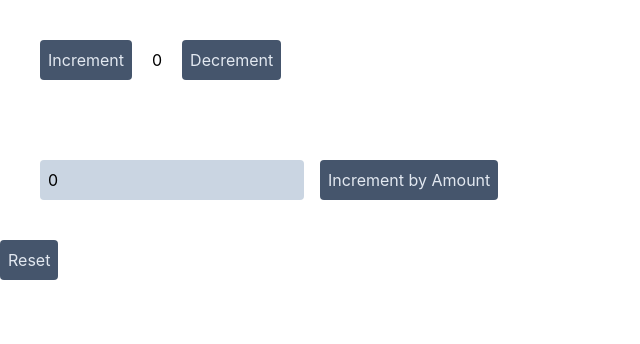
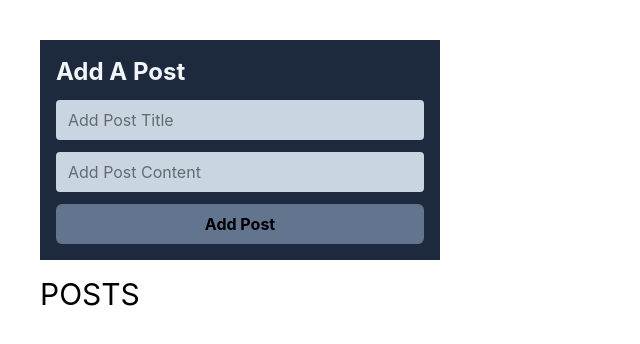
Before and after one commit to iToussaint/learn-redux, a React (Create React App) app: page / in a window 1280 px wide. Shown: the top 344 px of the page, without its empty margins (0-640 px from the left). Built offline with nearby package versions, Linux system fonts and the light colour scheme.

Commit message:
ft/ Improve the posts manager with redux toolkit

```diff
--- a/src/App.js
+++ b/src/App.js
@@ -1,10 +1,10 @@
 import "./App.css";
-import Counter from "./features/counter/Counter";
+import Posts from "./features/posts/Posts";
 
 function App() {
   return (
-    <div>
-      <Counter />
+    <div className="p-10">
+      <Posts />
     </div>
   );
 }
--- a/src/app/store.js
+++ b/src/app/store.js
@@ -1,9 +1,11 @@
 import { configureStore } from "@reduxjs/toolkit";
 import counterReducer from "./../features/counter/counterSlice";
+import postsReducer from "./../features/posts/postsSlice";
 
 const store = configureStore({
   reducer: {
     counter: counterReducer,
+    posts: postsReducer,
   },
 });
 
--- /dev/null
+++ b/src/features/posts/AddPost.jsx
@@ -0,0 +1,55 @@
+import { useState } from "react";
+import { useDispatch } from "react-redux";
+import { postsActions } from "./postsSlice";
+
+function AddPost() {
+  const [postTitle, setPostTitle] = useState("");
+  const [postContent, setPostContent] = useState("");
+  const dispatch = useDispatch();
+
+  function handleSubmit(event) {
+    event.preventDefault();
+    dispatch(postsActions.postAdded({
+      title: postTitle,
+      content: postContent,
+    }));
+  }
+
+  function handlePostTitleTyped(event) {
+    setPostTitle(event.target.value);
+  }
+
+  function handlePostContentTyped(event) {
+    setPostContent(event.target.value);
+  }
+
+  return (
+    <form
+      action=""
+      onSubmit={handleSubmit}
+      className="flex flex-col gap-3 bg-slate-800 p-4"
+    >
+      <h1 className="text-2xl font-bold text-slate-100">Add A Post</h1>
+      <input
+        value={postTitle}
+        onChange={handlePostTitleTyped}
+        type="text"
+        placeholder="Add Post Title"
+        className="bg-slate-300 px-3 py-2 rounded-sm"
+      />
+      <input
+        value={postContent}
+        onChange={handlePostContentTyped}
+        type="text"
+        placeholder="Add Post Content"
+        className="bg-slate-300 px-3 py-2 rounded-sm"
+      />
+
+      <button className="bg-slate-500 py-2 font-bold rounded-md">
+        Add Post
+      </button>
+    </form>
+  );
+}
+
+export default AddPost;
--- /dev/null
+++ b/src/features/posts/Post.jsx
@@ -0,0 +1,23 @@
+import { useDispatch } from "react-redux";
+
+function Post({ id, title, content }) {
+  const dispatch = useDispatch();
+  function deletePost() {
+    dispatch(deletePost({ id }));
+  }
+  return (
+    <div className="bg-green-600 p-4 flex flex-col gap-6 rounded-md">
+      <h1 className="text-2xl font-bold">{title}</h1>
+      <p>{content}</p>
+
+      <button
+        onClick={deletePost}
+        className="bg-red-500 text-slate-200 py-2 rounded-sm"
+      >
+        delete
+      </button>
+    </div>
+  );
+}
+
+export default Post;
--- /dev/null
+++ b/src/features/posts/Posts.jsx
@@ -0,0 +1,19 @@
+import Post from "./Post";
+import AddPost from "./AddPost";
+import { useSelector } from "react-redux";
+
+function Posts() {
+  const posts = useSelector((state) => state.posts);
+  return (
+    <div className="space-y-4 w-100">
+      <AddPost />
+      <h1 className="text-3xl">POSTS</h1>
+
+      {posts.map((post) => (
+        <Post key={post.id} title={post.title} content={post.content} />
+      ))}
+    </div>
+  );
+}
+
+export default Posts;
--- /dev/null
+++ b/src/features/posts/postsSlice.js
@@ -0,0 +1,39 @@
+import { createSlice, nanoid } from "@reduxjs/toolkit";
+
+const postsSlice = createSlice({
+  name: "posts",
+  initialState: [],
+  reducers: {
+    postAdded: {
+      reducer(state, action) {
+        state.push(action.payload);
+      },
+      prepare: ({ title, content }) => {
+        return {
+          payload: {
+            id: nanoid(),
+            title,
+            content,
+          },
+        };
+      },
+    },
+
+    postDeleted: {
+      reducer: (state, action) => {
+        state = state.filter((st) => st.id !== action.payload.id);
+      },
+
+      prepare: ({ id }) => {
+        return {
+          payload: {
+            id,
+          },
+        };
+      },
+    },
+  },
+});
+
+export const postsActions = postsSlice.actions;
+export default postsSlice.reducer;
```
